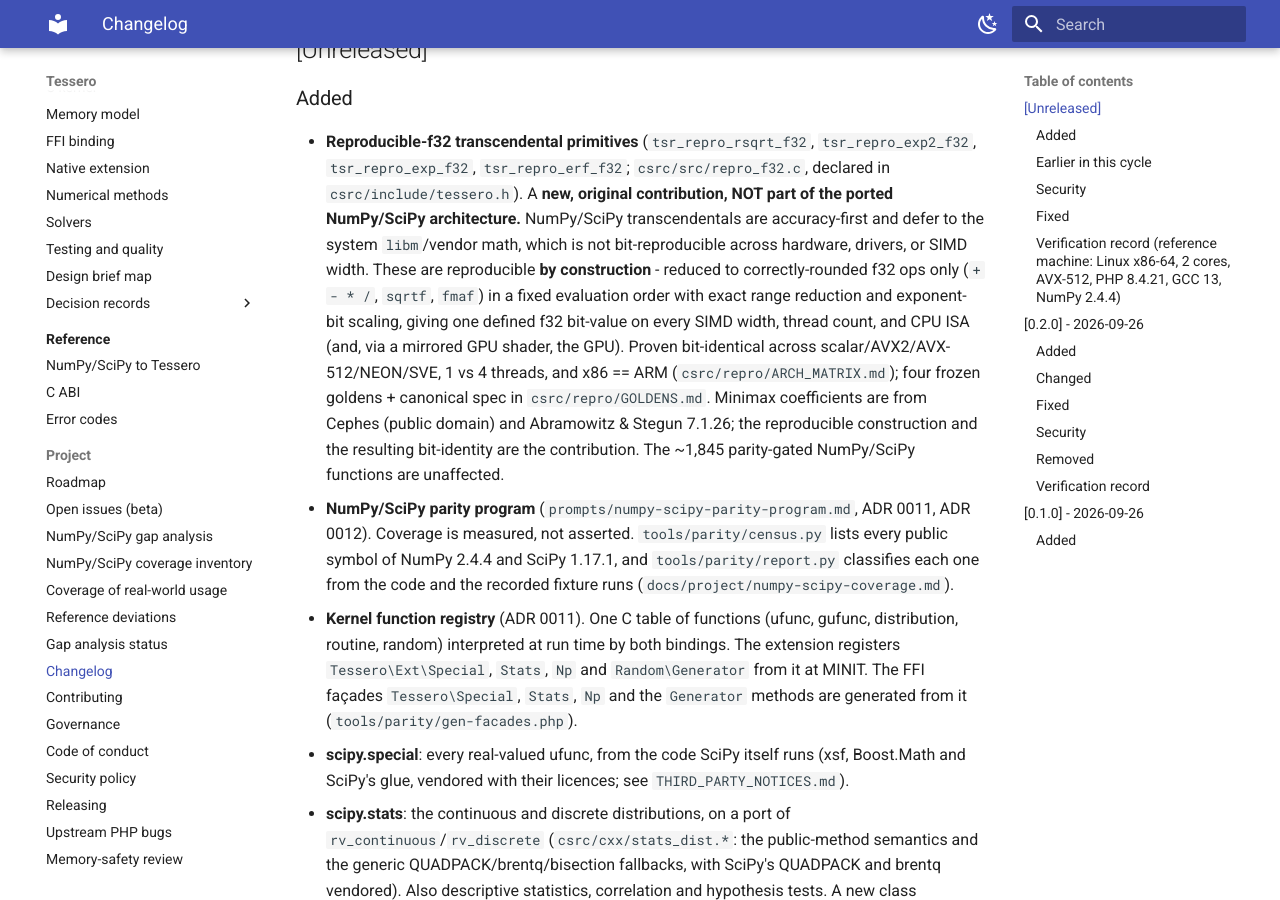
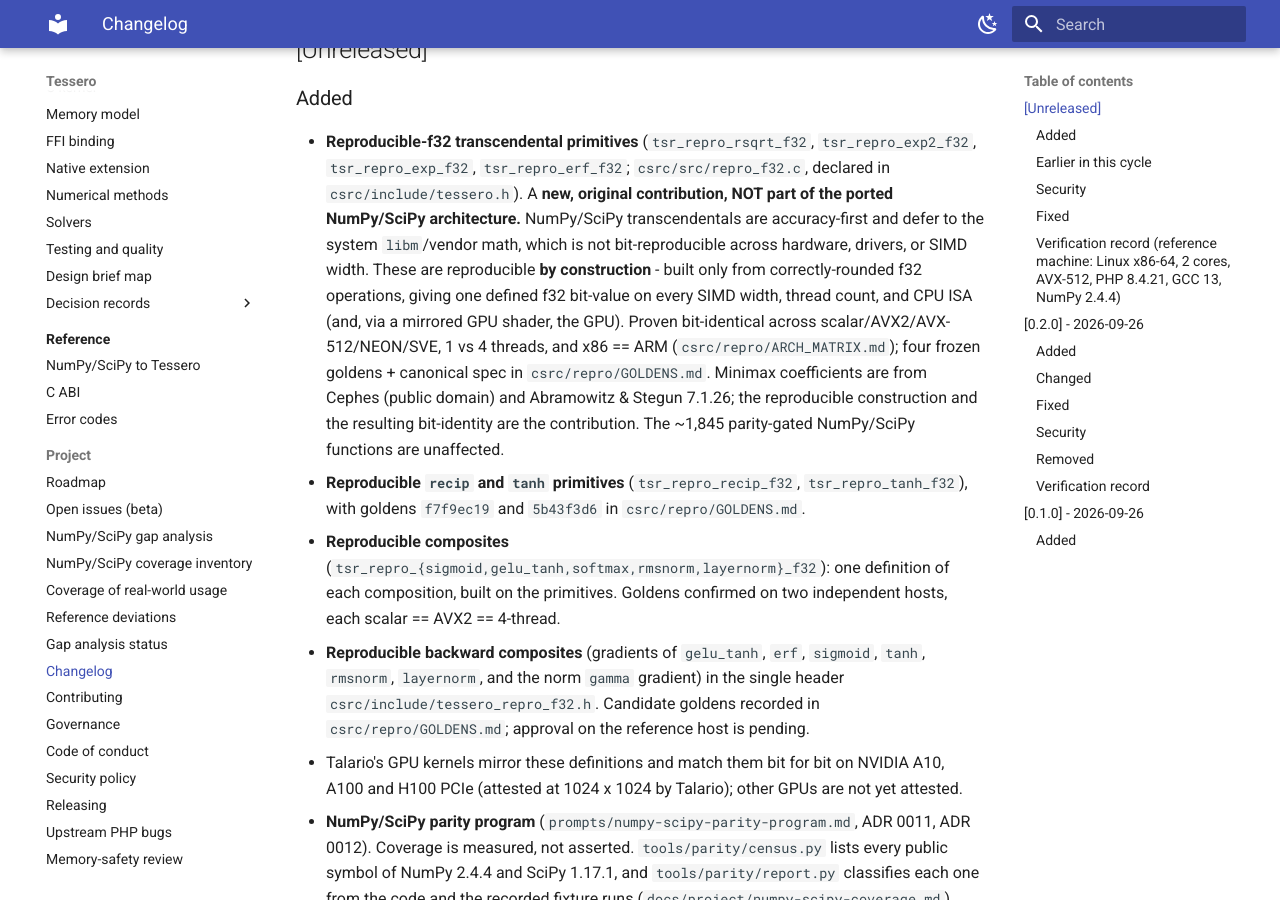
Before and after one commit to DMJ-CV-91913/tessero, an MkDocs documentation site: the page built from docs/project/changelog.md, in a window 1280 px wide and 900 px high, scrolled down 264 px. Built offline with MkDocs 1.6.1 and Material for MkDocs 9.7.7, drawn with Linux system fonts in a browser that asks for light colours.

Commit message:
Baseline commit for Beta Version of the Tessero Project; Authored by Douglas Johnson and Co-Authored using Claude's Opus 4.8LLM, October 4th, 2026, and subsequent commit using Opus 5.5LLM, October 24th, 2026.

```diff
--- a/CHANGELOG.md
+++ b/CHANGELOG.md
@@ -14,15 +14,24 @@ minor releases and are always listed; see `docs/operations/upgrading.md`).
   `csrc/include/tessero.h`). A **new, original contribution, NOT part of the ported NumPy/SciPy
   architecture.** NumPy/SciPy transcendentals are accuracy-first and defer to the system
   `libm`/vendor math, which is not bit-reproducible across hardware, drivers, or SIMD width.
-  These are reproducible **by construction** - reduced to correctly-rounded f32 ops only
-  (`+ - * /`, `sqrtf`, `fmaf`) in a fixed evaluation order with exact range reduction and
-  exponent-bit scaling, giving one defined f32 bit-value on every SIMD width, thread count,
+  These are reproducible **by construction** - built only from correctly-rounded f32
+  operations, giving one defined f32 bit-value on every SIMD width, thread count,
   and CPU ISA (and, via a mirrored GPU shader, the GPU). Proven bit-identical across
   scalar/AVX2/AVX-512/NEON/SVE, 1 vs 4 threads, and x86 == ARM (`csrc/repro/ARCH_MATRIX.md`);
   four frozen goldens + canonical spec in `csrc/repro/GOLDENS.md`. Minimax coefficients are
   from Cephes (public domain) and Abramowitz & Stegun 7.1.26; the reproducible construction
   and the resulting bit-identity are the contribution. The ~1,845 parity-gated NumPy/SciPy
   functions are unaffected.
+- **Reproducible `recip` and `tanh` primitives** (`tsr_repro_recip_f32`, `tsr_repro_tanh_f32`), with goldens
+  `f7f9ec19` and `5b43f3d6` in `csrc/repro/GOLDENS.md`.
+- **Reproducible composites** (`tsr_repro_{sigmoid,gelu_tanh,softmax,rmsnorm,layernorm}_f32`): one definition of
+  each composition, built on the primitives. Goldens confirmed on two independent hosts, each scalar == AVX2 ==
+  4-thread.
+- **Reproducible backward composites** (gradients of `gelu_tanh`, `erf`, `sigmoid`, `tanh`, `rmsnorm`,
+  `layernorm`, and the norm `gamma` gradient) in the single header `csrc/include/tessero_repro_f32.h`. Candidate
+  goldens recorded in `csrc/repro/GOLDENS.md`; approval on the reference host is pending.
+- Talario's GPU kernels mirror these definitions and match them bit for bit on NVIDIA A10, A100 and H100 PCIe
+  (attested at 1024 x 1024 by Talario); other GPUs are not yet attested.
 - **NumPy/SciPy parity program** (`prompts/numpy-scipy-parity-program.md`, ADR 0011, ADR 0012). Coverage is
   measured, not asserted. `tools/parity/census.py` lists every public symbol of NumPy 2.4.4 and SciPy 1.17.1,
   and `tools/parity/report.py` classifies each one from the code and the recorded fixture runs
```
Also changed, not shown: README.md (+28 -0 lines), docs/index.md (+10 -0 lines).
